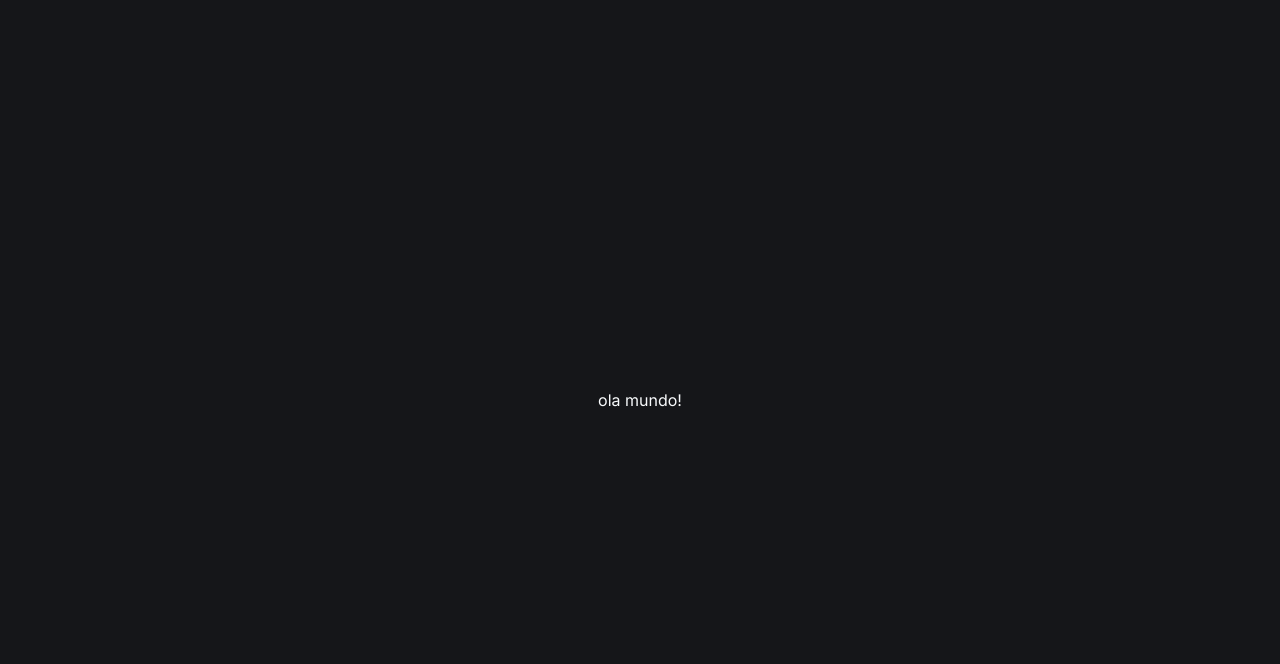
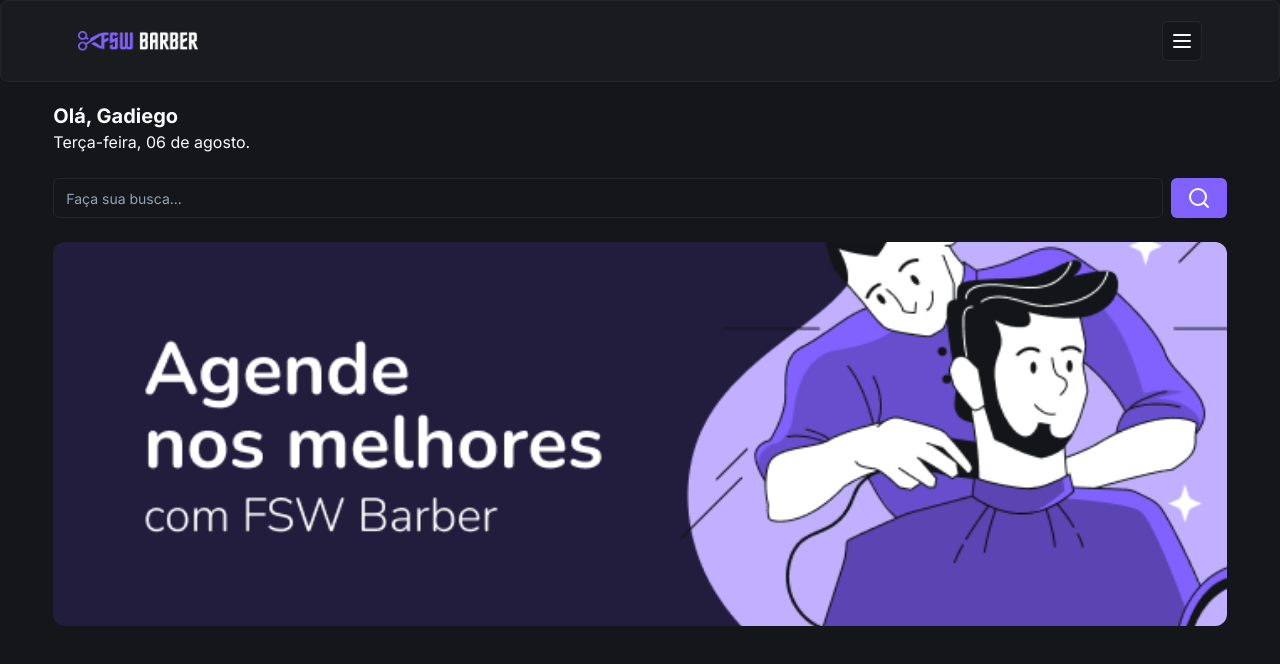
Before and after one commit to GadiegoN/barber-app, a Next.js app: page / in a window 1280 px wide. Shown: the top 664 px of the page. Built offline with nearby package versions, Linux system fonts and the light colour scheme.

Commit message:
feat: add header component and banner

```diff
--- a/src/app/layout.tsx
+++ b/src/app/layout.tsx
@@ -1,27 +1,31 @@
-import type { Metadata } from "next";
-import { Inter } from "next/font/google";
-import "./globals.css";
-import { ThemeProvider } from "@/components/theme-provider";
+import type { Metadata } from "next"
+import { Inter } from "next/font/google"
+import "./globals.css"
+import { ThemeProvider } from "@/components/theme-provider"
+import { Header } from "@/components/header"
 
-const inter = Inter({ subsets: ["latin"] });
+const inter = Inter({ subsets: ["latin"] })
 
 export const metadata: Metadata = {
   title: "Create Next App",
   description: "Generated by create next app",
-};
+}
 
 export default function RootLayout({
   children,
 }: Readonly<{
-  children: React.ReactNode;
+  children: React.ReactNode
 }>) {
   return (
-    <html lang="en" className="dark">
+    <html lang="pt-bg" className="dark">
       <body className={inter.className}>
         <ThemeProvider>
-          {children}
+          <main className="space-y-5">
+            <Header />
+            {children}
+          </main>
         </ThemeProvider>
       </body>
     </html>
-  );
+  )
 }
--- a/src/app/page.tsx
+++ b/src/app/page.tsx
@@ -1,7 +1,32 @@
+import { Button } from "@/components/ui/button"
+import { Input } from "@/components/ui/input"
+import { Search } from "lucide-react"
+import Image from "next/image"
+
 export default function Home() {
   return (
-    <main className="flex h-screen w-full justify-center items-center">
-      <p>ola mundo!</p>
-    </main>
-  );
+    <div className="mx-auto flex w-11/12 max-w-7xl flex-col space-y-6">
+      <div>
+        <h2 className="text-xl font-bold">Olá, Gadiego</h2>
+        <p>Terça-feira, 06 de agosto.</p>
+      </div>
+
+      <div className="flex items-center gap-2">
+        <Input placeholder="Faça sua busca..." />
+        <Button>
+          <Search />
+        </Button>
+      </div>
+
+      <div className="relative h-36 w-full md:h-64 lg:h-96">
+        <Image
+          alt="Agende nos melhores barbeiros da região"
+          src="/banner-01.png"
+          fill
+          quality={100}
+          className="rounded-xl object-cover"
+        />
+      </div>
+    </div>
+  )
 }
--- /dev/null
+++ b/src/components/header.tsx
@@ -0,0 +1,23 @@
+import Image from "next/image"
+import { Card, CardContent } from "./ui/card"
+import { Button } from "./ui/button"
+import { Menu } from "lucide-react"
+
+export function Header() {
+  return (
+    <Card>
+      <CardContent className="mx-auto flex w-11/12 max-w-7xl items-center justify-between py-5">
+        <Image
+          src="/logo.png"
+          height={18}
+          width={120}
+          alt="Logo da barbearia"
+        />
+
+        <Button variant="outline" size="icon">
+          <Menu />
+        </Button>
+      </CardContent>
+    </Card>
+  )
+}
--- /dev/null
+++ b/src/components/ui/card.tsx
@@ -0,0 +1,79 @@
+import * as React from "react"
+
+import { cn } from "@/lib/utils"
+
+const Card = React.forwardRef<
+  HTMLDivElement,
+  React.HTMLAttributes<HTMLDivElement>
+>(({ className, ...props }, ref) => (
+  <div
+    ref={ref}
+    className={cn(
+      "rounded-lg border bg-card text-card-foreground shadow-sm",
+      className,
+    )}
+    {...props}
+  />
+))
+Card.displayName = "Card"
+
+const CardHeader = React.forwardRef<
+  HTMLDivElement,
+  React.HTMLAttributes<HTMLDivElement>
+>(({ className, ...props }, ref) => (
+  <div
+    ref={ref}
+    className={cn("flex flex-col space-y-1.5 p-6", className)}
+    {...props}
+  />
+))
+CardHeader.displayName = "CardHeader"
+
+const CardTitle = React.forwardRef<
+  HTMLParagraphElement,
+  React.HTMLAttributes<HTMLHeadingElement>
+>(({ className, ...props }, ref) => (
+  <h3
+    ref={ref}
+    className={cn(
+      "text-2xl font-semibold leading-none tracking-tight",
+      className,
+    )}
+    {...props}
+  />
+))
+CardTitle.displayName = "CardTitle"
+
+const CardDescription = React.forwardRef<
+  HTMLParagraphElement,
+  React.HTMLAttributes<HTMLParagraphElement>
+>(({ className, ...props }, ref) => (
+  <p
+    ref={ref}
+    className={cn("text-sm text-muted-foreground", className)}
+    {...props}
+  />
+))
+CardDescription.displayName = "CardDescription"
+
+const CardContent = React.forwardRef<
+  HTMLDivElement,
+  React.HTMLAttributes<HTMLDivElement>
+>(({ className, ...props }, ref) => (
+  <div ref={ref} className={cn("p-6 pt-0", className)} {...props} />
+))
+CardContent.displayName = "CardContent"
+
+const CardFooter = React.forwardRef<
+  HTMLDivElement,
+  React.HTMLAttributes<HTMLDivElement>
+>(({ className, ...props }, ref) => (
+  <div
+    ref={ref}
+    className={cn("flex items-center p-6 pt-0", className)}
+    {...props}
+  />
+))
+CardFooter.displayName = "CardFooter"
+
+export { Card, CardHeader, CardFooter, CardTitle, CardDescription, CardContent }
--- /dev/null
+++ b/src/components/ui/input.tsx
@@ -0,0 +1,25 @@
+import * as React from "react"
+
+import { cn } from "@/lib/utils"
+
+export interface InputProps
+  extends React.InputHTMLAttributes<HTMLInputElement> {}
+
+const Input = React.forwardRef<HTMLInputElement, InputProps>(
+  ({ className, type, ...props }, ref) => {
+    return (
+      <input
+        type={type}
+        className={cn(
+          "flex h-10 w-full rounded-md border border-input bg-background px-3 py-2 text-sm ring-offset-background file:border-0 file:bg-transparent file:text-sm file:font-medium placeholder:text-muted-foreground focus-visible:outline-none focus-visible:ring-2 focus-visible:ring-ring focus-visible:ring-offset-2 disabled:cursor-not-allowed disabled:opacity-50",
+          className,
+        )}
+        ref={ref}
+        {...props}
+      />
+    )
+  },
+)
+Input.displayName = "Input"
+
+export { Input }
```
Also changed, not shown: public/banner-01.png (added), public/logo.png (added).
